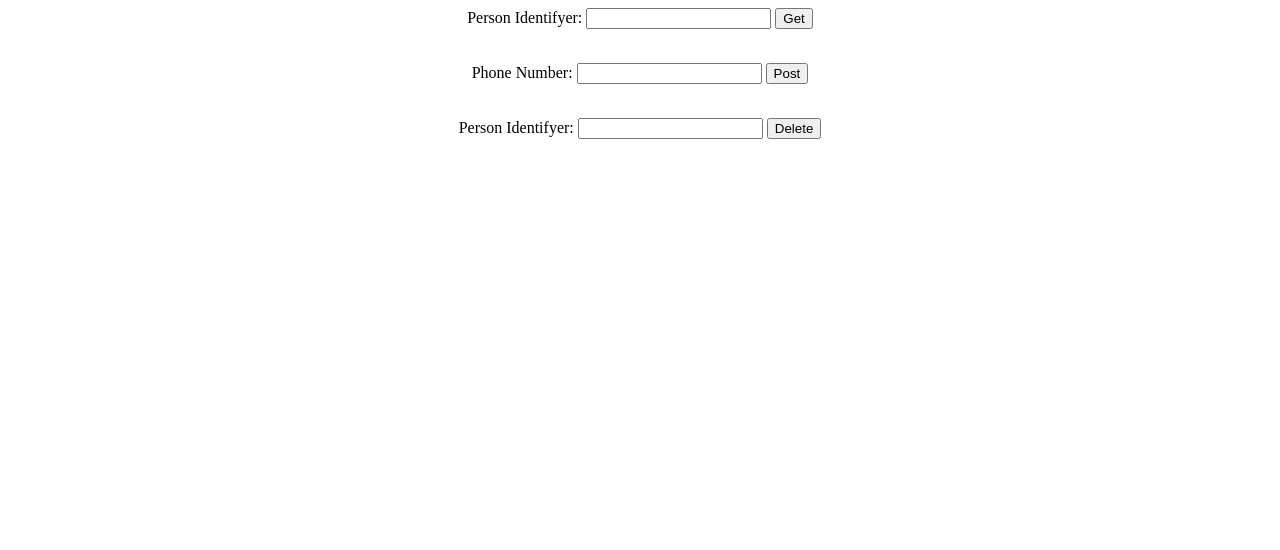
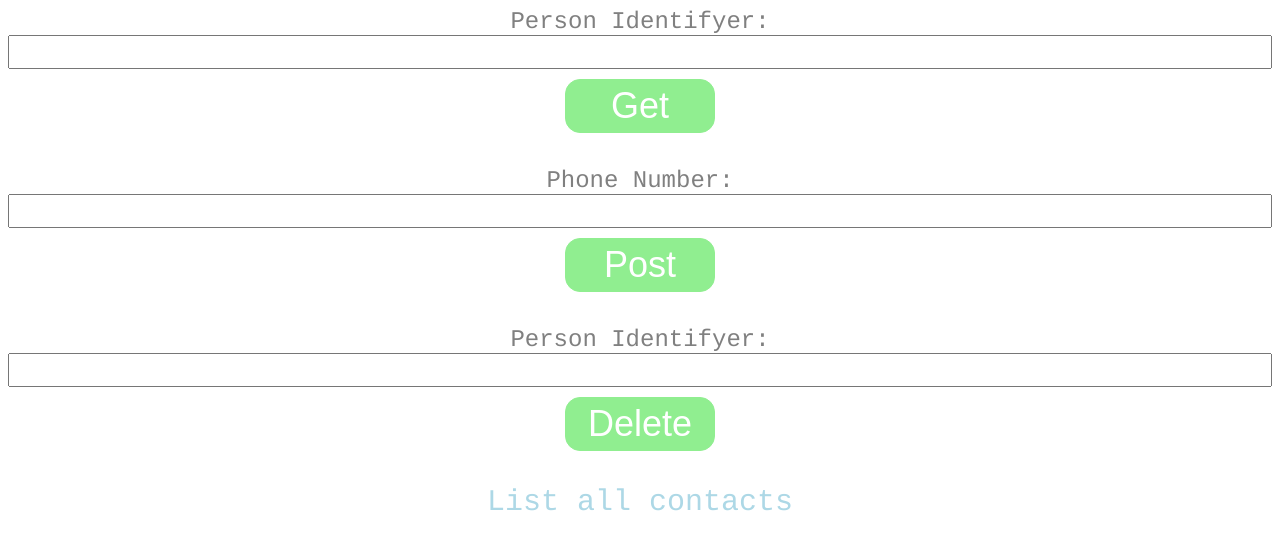
Before and after one commit to xswordsx/HackBulgaria-NodeJS, a website: page exams/exam1/1-Smart-Phonebook/static/index.html in a window 1280 px wide. Drawn offline with Linux system fonts and the light colour scheme.

Commit message:
Add a little CSS

```diff
--- a/exams/exam1/1-Smart-Phonebook/static/index.html
+++ b/exams/exam1/1-Smart-Phonebook/static/index.html
@@ -1,6 +1,45 @@
 <HTML>
 	<head></head>
 	<body>
+	<style>
+		input[type="text"] {
+			width: 100%;
+			display: block;
+			margin-bottom: 10px;
+			font-size: 24px;
+		}
+
+		input[type="submit"] {
+			width: 150px;
+			display: block;
+			font-size: 36px;
+			-moz-border-radius: 15px;
+			-webkit-border-radius: 15px;
+			padding: 5px;
+			color: #ffffff;
+			background-color: lightgreen;
+			border:1px solid lightgreen;
+		}
+
+		input[type="submit"]:hover {
+			background-color: #009900;
+			border:1px solid #009900;
+		}
+		label {
+			color: grey;
+			font-size: 24px;
+			font-family: courier;
+		}
+		a {
+			font-size: 30px;
+			font-family: courier;
+			color: lightblue;
+			text-decoration: none;
+		}
+		a:hover {
+			color: #0066FF;
+		}
+	</style>
 		<center>
 			<form method="get" action="contact">
 				<label>Person Identifyer:</label>
@@ -20,6 +59,8 @@
 				<input type="submit" value="Delete">
 			</form>
 			<br />
+			<a href="contacts">List all contacts</a>
+			<br />
 		</center>
 	</body>
 </HTML>
```
